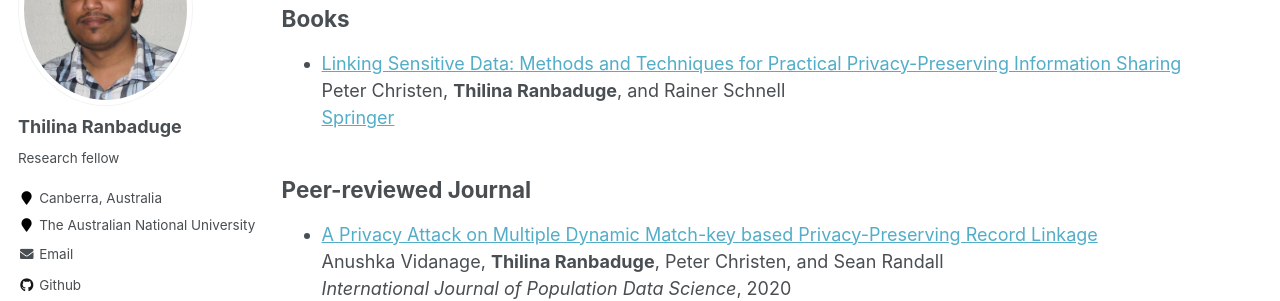
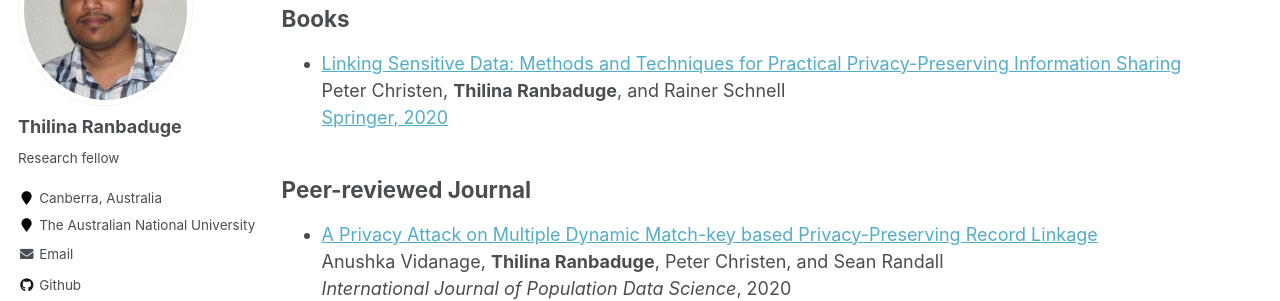
Before and after one commit to thilina-ranbaduge/thilina-ranbaduge.github.io, a Jekyll site: the page built from _publications/2009-10-01-paper-title-number-1.md, in a window 1280 px wide and 900 px high. Shown: the part 206-507 px from the top of the window. Built offline with Jekyll 4.4.1, drawn with Linux system fonts in a browser that asks for light colours; some web fonts are replaced.

Commit message:
Update 2009-10-01-paper-title-number-1.md

```diff
--- a/_publications/2009-10-01-paper-title-number-1.md
+++ b/_publications/2009-10-01-paper-title-number-1.md
@@ -9,7 +9,7 @@ author_profile: true
 ## Books
 * [Linking Sensitive Data: Methods and Techniques for Practical Privacy-Preserving Information Sharing](https://www.springer.com/gp/book/9783030597054)<br>
  Peter Christen, <b>Thilina Ranbaduge</b>, and Rainer Schnell<br>
- <a href="https://www.springer.com/gp/book/9783030597054">Springer</a>
+ <a href="https://www.springer.com/gp/book/9783030597054">Springer, 2020</a>
 
 ## Peer-reviewed Journal
 * [A Privacy Attack on Multiple Dynamic Match-key based Privacy-Preserving Record Linkage](https://ijpds.org/article/view/1345)<br>
```
